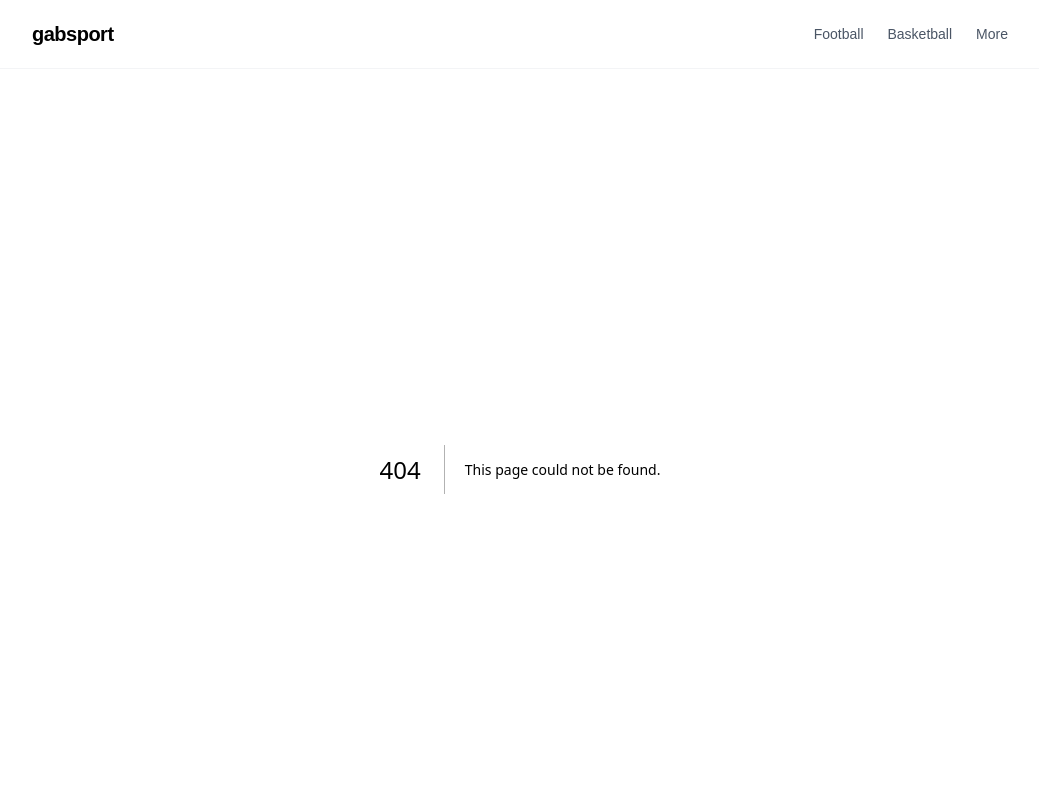
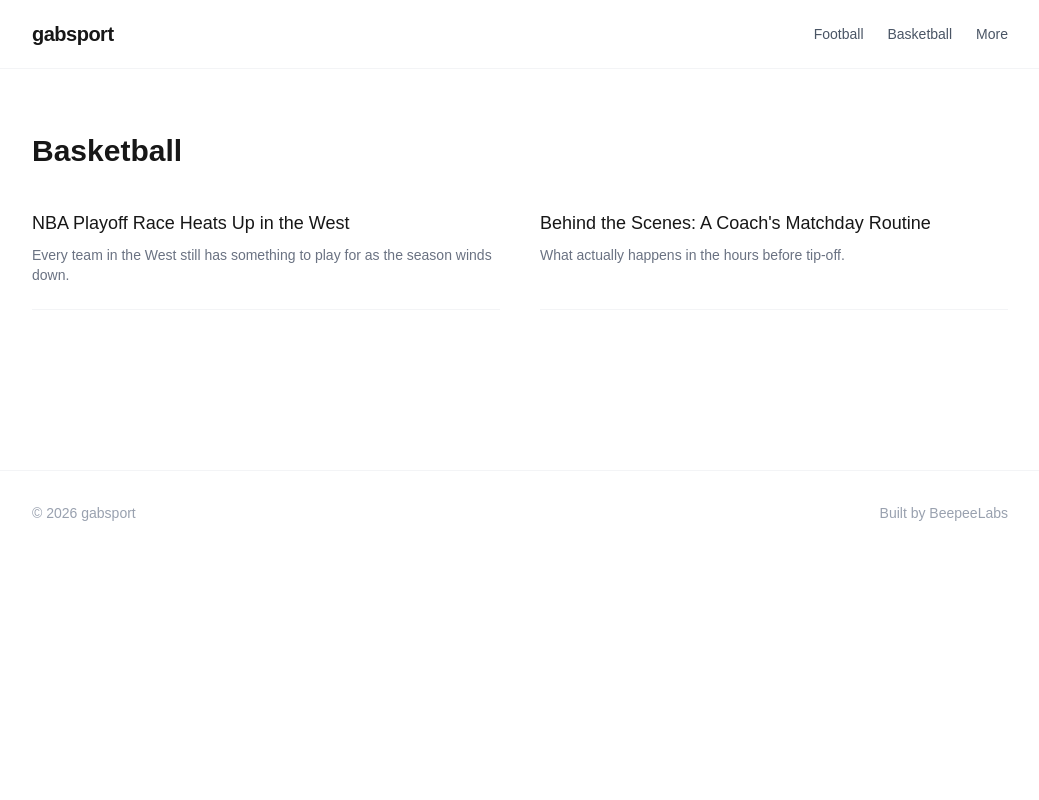
Before and after one commit to Bakareferanmi/Gabsport, a Next.js app: page /basketball in a window 1280 px wide. Before the commit this address had no page. Shown: the top 800 px of the page, without its empty margins (120-1159 px from the left). Built offline with nearby package versions, Linux system fonts and the light colour scheme.

Commit message:
add football and basketball category pages

```diff
--- /dev/null
+++ b/app/basketball/page.tsx
@@ -0,0 +1,20 @@
+const articles = [
+  { title: "NBA Playoff Race Heats Up in the West", excerpt: "Every team in the West still has something to play for as the season winds down." },
+  { title: "Behind the Scenes: A Coach's Matchday Routine", excerpt: "What actually happens in the hours before tip-off." },
+];
+
+export default function Basketball() {
+  return (
+    <div className="max-w-5xl mx-auto px-6 py-16">
+      <h1 className="text-3xl font-semibold mb-10">Basketball</h1>
+      <div className="grid md:grid-cols-2 gap-x-10 gap-y-10">
+        {articles.map((a, i) => (
+          <article key={i} className="border-b border-gray-100 pb-6">
+            <h3 className="text-lg font-medium">{a.title}</h3>
+            <p className="text-gray-500 text-sm mt-2">{a.excerpt}</p>
+          </article>
+        ))}
+      </div>
+    </div>
+  );
+}
--- /dev/null
+++ b/app/football/page.tsx
@@ -0,0 +1,20 @@
+const articles = [
+  { title: "Transfer Window Winners and Losers", excerpt: "A breakdown of who strengthened their squad and who missed the mark this window." },
+  { title: "Rising Stars to Watch This Season", excerpt: "Five young players making a name for themselves across Europe's top leagues." },
+];
+
+export default function Football() {
+  return (
+    <div className="max-w-5xl mx-auto px-6 py-16">
+      <h1 className="text-3xl font-semibold mb-10">Football</h1>
+      <div className="grid md:grid-cols-2 gap-x-10 gap-y-10">
+        {articles.map((a, i) => (
+          <article key={i} className="border-b border-gray-100 pb-6">
+            <h3 className="text-lg font-medium">{a.title}</h3>
+            <p className="text-gray-500 text-sm mt-2">{a.excerpt}</p>
+          </article>
+        ))}
+      </div>
+    </div>
+  );
+}
```
